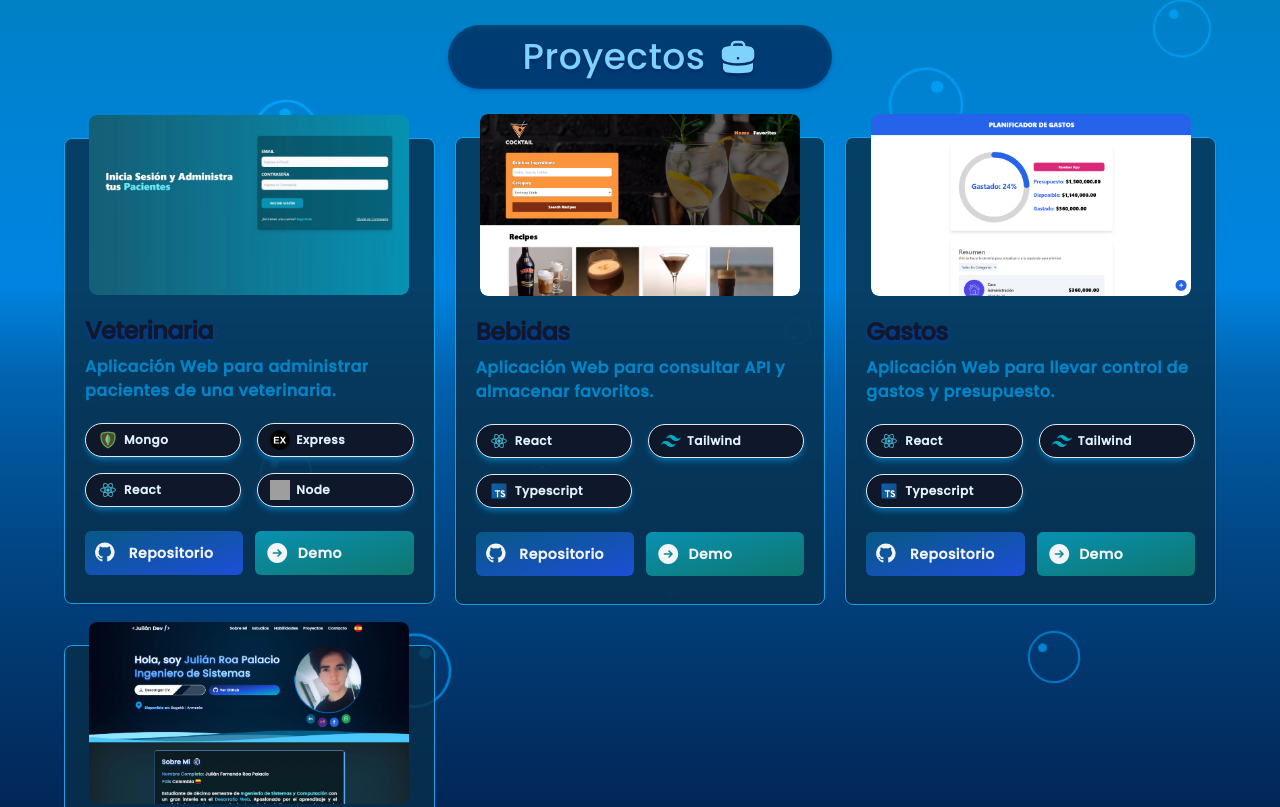
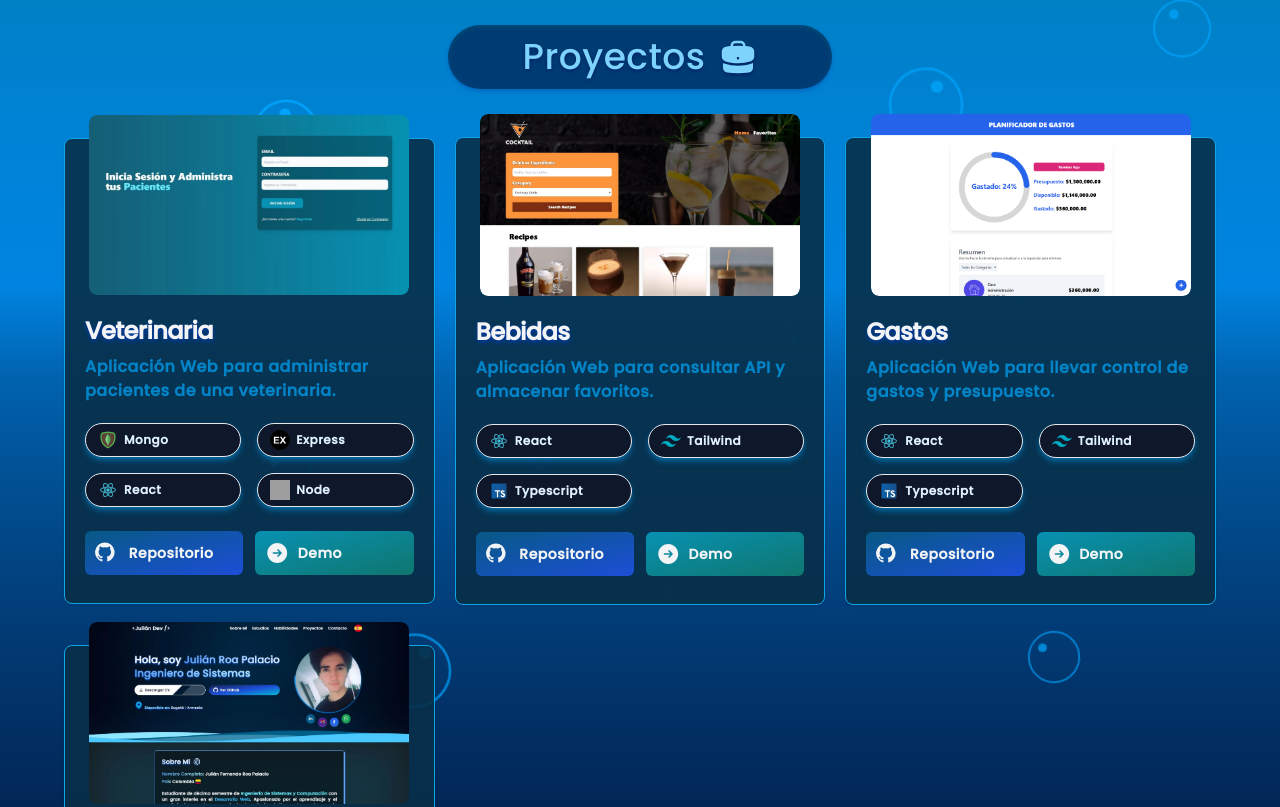
Before and after one commit to JulianDX/portafolio, a React (Vite) app: page / in a window 1280 px wide. Shown: the part 3313-4120 px from the top of the page. Built offline with nearby package versions, Linux system fonts and the light colour scheme; grey boxes are pictures that could not be loaded; what tailwindcss-animated would draw is missing.

Commit message:
title cards fixed

```diff
--- a/src/components/Projects.tsx
+++ b/src/components/Projects.tsx
@@ -121,7 +121,7 @@ export const Projects = ({ flagEs }: flagProp) => {
                     return (
                       <div
                         key={project.nombre}
-                        className="z-20 max-w-sm bg-sky-950 border hover:scale-101 transition-transform duration-500 border-sky-500 rounded-lg shadow dark:bg-sky-950 bg-opacity-80 dark:border-sky-500"
+                        className="z-20 max-w-sm bg-sky-950 border hover:scale-101 transition-transform duration-500 border-sky-500 rounded-lg shadow dark:bg-sky-950 bg-opacity-90 dark:border-sky-500"
                       >
                         <a href="#">
                           <div className="overflow-hidden rounded-lg w-80 mx-auto -mt-6">
@@ -137,7 +137,7 @@ export const Projects = ({ flagEs }: flagProp) => {
                         </a>
                         <div className="p-5">
                           <a href="#">
-                            <h5 className="mb-2 text-2xl font-bold tracking-tight text-gray-900 dark:text-white capitalize drop-shadow-[0_2.2px_2.2px_rgba(1,58,172,1)]">
+                            <h5 className="mb-2 text-2xl font-bold tracking-tight text-gray-100 dark:text-gray-100 capitalize drop-shadow-[0_2.2px_2.2px_rgba(1,58,172,1)]">
                               {project.nombre}
                             </h5>
                           </a>
```
